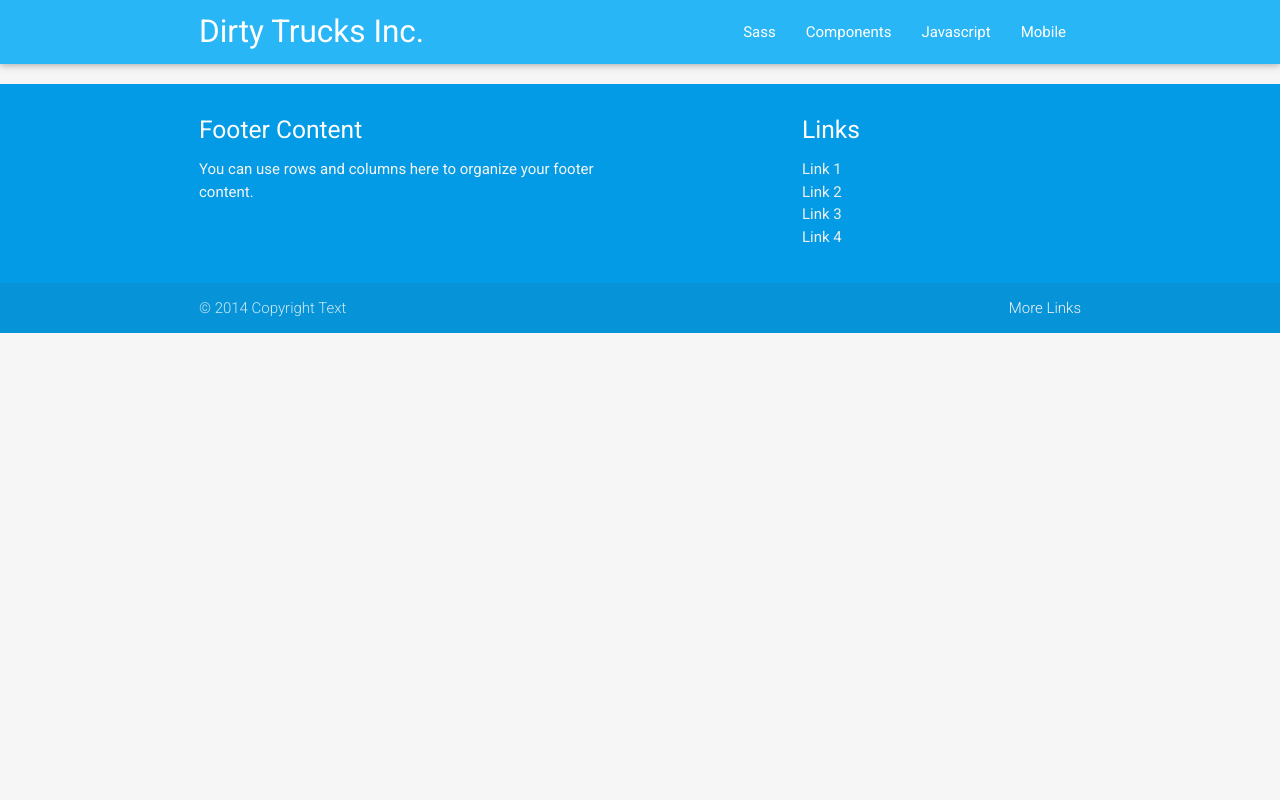
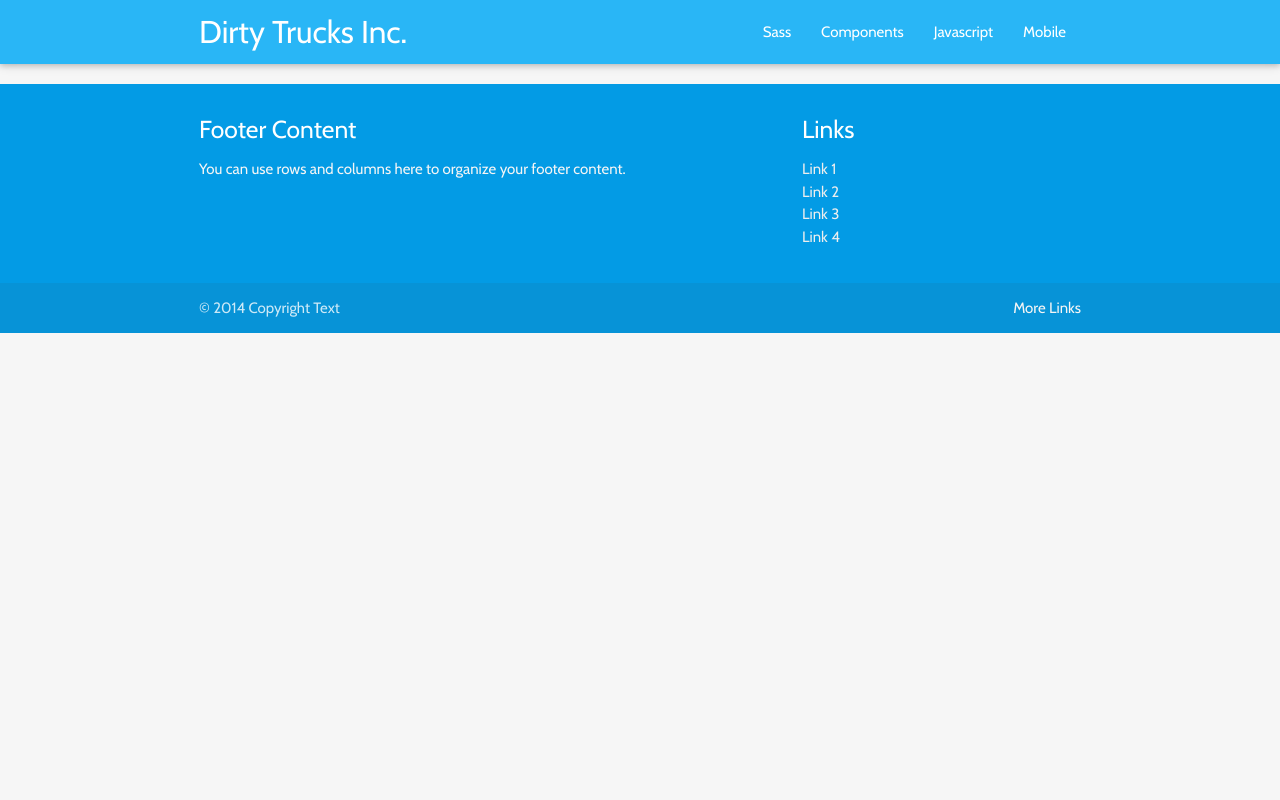
Before and after one commit to PabloValor/web2, a PHP site: template source/views/shared/_header.php in a window 1280 px wide. Run offline with PHP 8.4, Linux system fonts and the light colour scheme; the template is opened without the code that fills it, so the values that code supplies are empty.

Commit message:
Se cambia fuente principal

```diff
--- a/assets/css/main.css
+++ b/assets/css/main.css
@@ -1,6 +1,7 @@
 body {
     background: #f6f6f6;
-    font-family: 'Roboto', sans-serif;
+    color: #616161;
+    font-family: 'Cabin', sans-serif;
 }
 
 .container {
@@ -15,7 +16,7 @@ body {
 }
 
 .link:hover:after {
-	left: 7px;
+	left: 10px;
 }
 
 form {
--- a/source/inc/head.php
+++ b/source/inc/head.php
@@ -4,7 +4,7 @@
     <meta name="viewport" content="width=device-width, user-scalable=no, initial-scale=1.0, maximum-scale=1.0, minimum-scale=1.0"/>
     <link rel="shortcut icon" href="favicon.ico" />
     <link href="https://fonts.googleapis.com/icon?family=Material+Icons" rel="stylesheet">
-    <link href='https://fonts.googleapis.com/css?family=Roboto:400,700,300' rel='stylesheet' type='text/css'>
+    <link href='https://fonts.googleapis.com/css?family=Cabin:400,700' rel='stylesheet' type='text/css'>
 
     <link rel="stylesheet" href="assets/css/vendor/materialize.css"/>
     <link rel="stylesheet" href="assets/css/main.css"/>
```
